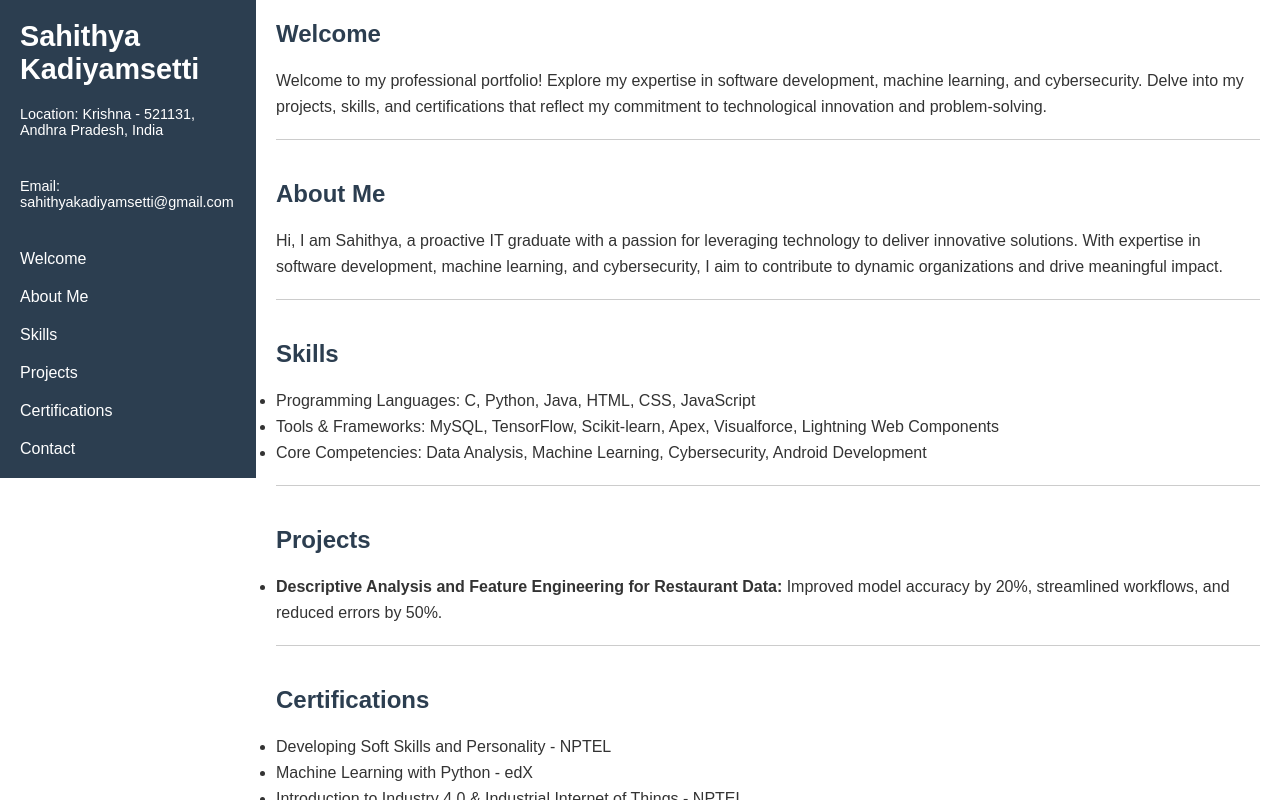
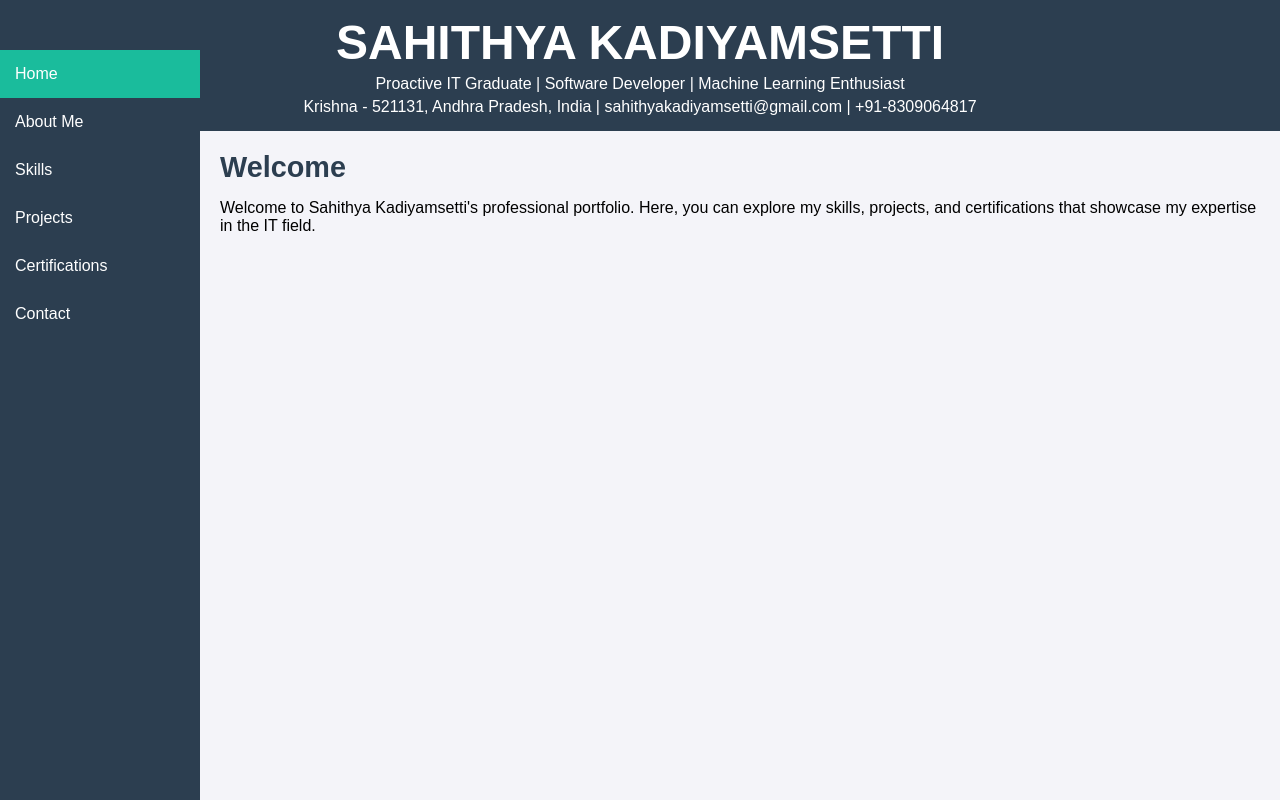
Before and after one commit to sahithyakadiyamsetti/sahithyakadiyamsetti_portfolio, a plain HTML site: page index.html in a window 1280 px wide. Drawn offline with Linux system fonts and the light colour scheme.

Commit message:
Update index.html

```diff
--- a/index.html
+++ b/index.html
@@ -3,7 +3,7 @@
 <head>
     <meta charset="UTF-8">
     <meta name="viewport" content="width=device-width, initial-scale=1.0">
-    <title>Sahithya Kadiyamsetti</title>
+    <title>SAHITHYA KADIYAMSETTI</title>
     <style>
         * {
             margin: 0;
@@ -13,145 +13,165 @@
         }
 
         body {
-            display: flex;
-            height: 100vh;
-            overflow: hidden;
+            scroll-behavior: smooth;
+            background-color: #f4f4f9;
         }
 
-        nav {
+        header {
             background-color: #2c3e50;
             color: white;
-            width: 20%;
-            padding: 20px;
-            display: flex;
-            flex-direction: column;
-            align-items: flex-start;
-            gap: 20px;
-            position: fixed;
+            padding: 15px;
+            text-align: center;
+            font-size: 1.5rem;
         }
 
-        nav h1 {
-            font-size: 1.8rem;
+        header span {
+            display: block;
+            font-size: 1rem;
+            margin-top: 5px;
+            font-weight: 300;
         }
 
-        nav p {
-            font-size: 0.9rem;
-            margin-bottom: 20px;
+        #sidebar {
+            position: fixed;
+            top: 0;
+            left: 0;
+            height: 100%;
+            width: 200px;
+            background-color: #2c3e50;
+            color: white;
+            padding-top: 50px;
         }
 
-        nav a {
+        #sidebar nav a {
+            display: block;
             color: white;
+            padding: 15px;
             text-decoration: none;
             font-size: 1rem;
-            transition: color 0.3s;
+            transition: background 0.3s;
         }
 
-        nav a:hover {
-            color: #FFD700;
+        #sidebar nav a:hover, #sidebar nav a.active {
+            background-color: #1abc9c;
         }
 
         main {
-            margin-left: 20%;
+            margin-left: 200px;
             padding: 20px;
-            width: 80%;
-            overflow-y: auto;
         }
 
         section {
-            margin-bottom: 40px;
-            padding-bottom: 20px;
-            border-bottom: 1px solid #ccc;
+            display: none;
+            animation: fadeIn 0.5s ease-in-out;
         }
 
-        .section-title {
-            font-size: 1.5rem;
-            margin-bottom: 20px;
+        section.active {
+            display: block;
+        }
+
+        @keyframes fadeIn {
+            from { opacity: 0; }
+            to { opacity: 1; }
+        }
+
+        h2 {
+            font-size: 1.8rem;
+            margin-bottom: 15px;
             color: #2c3e50;
         }
 
-        .content {
-            font-size: 1rem;
-            line-height: 1.6;
-            color: #333;
+        ul {
+            list-style: disc;
+            padding-left: 20px;
         }
 
-        footer {
-            text-align: center;
-            background-color: #2c3e50;
-            color: white;
-            padding: 10px;
+        ul li {
+            margin: 10px 0;
         }
-
     </style>
 </head>
 <body>
+    <header>
+        <h1>SAHITHYA KADIYAMSETTI</h1>
+        <span>Proactive IT Graduate | Software Developer | Machine Learning Enthusiast</span>
+        <span>Krishna - 521131, Andhra Pradesh, India | sahithyakadiyamsetti@gmail.com | +91-8309064817</span>
+    </header>
+
+    <div id="sidebar">
         <nav>
-        <h1>Sahithya Kadiyamsetti</h1>
-        <p>Location: Krishna - 521131, Andhra Pradesh, India</p>
-        <p>Email: sahithyakadiyamsetti@gmail.com</p>
-        <a href="#welcome">Welcome</a>
-        <a href="#about">About Me</a>
-        <a href="#skills">Skills</a>
-        <a href="#projects">Projects</a>
-        <a href="#certifications">Certifications</a>
-        <a href="#contact">Contact</a>
+            <a href="#home" onclick="showSection('home')" class="active">Home</a>
+            <a href="#about" onclick="showSection('about')">About Me</a>
+            <a href="#skills" onclick="showSection('skills')">Skills</a>
+            <a href="#projects" onclick="showSection('projects')">Projects</a>
+            <a href="#certifications" onclick="showSection('certifications')">Certifications</a>
+            <a href="#contact" onclick="showSection('contact')">Contact</a>
         </nav>
+    </div>
 
     <main>
-        <section id="welcome">
-            <h2 class="section-title">Welcome</h2>
-            <div class="content">
-                <p>Welcome to my professional portfolio! Explore my expertise in software development, machine learning, and cybersecurity. Delve into my projects, skills, and certifications that reflect my commitment to technological innovation and problem-solving.</p>
-            </div>
+        <section id="home" class="active">
+            <h2>Welcome</h2>
+            <p>Welcome to Sahithya Kadiyamsetti's professional portfolio. Here, you can explore my skills, projects, and certifications that showcase my expertise in the IT field.</p>
         </section>
 
         <section id="about">
-            <h2 class="section-title">About Me</h2>
-            <div class="content">
-                <p>Hi, I am Sahithya, a proactive IT graduate with a passion for leveraging technology to deliver innovative solutions. With expertise in software development, machine learning, and cybersecurity, I aim to contribute to dynamic organizations and drive meaningful impact.</p>
-            </div>
+            <h2>About Me</h2>
+            <ul>
+                <li>I am a proactive IT graduate passionate about leveraging cutting-edge technology to deliver innovative solutions.</li>
+                <li>My expertise lies in software development, machine learning, and cybersecurity.</li>
+                <li>I aim to contribute effectively to dynamic organizations.</li>
+            </ul>
         </section>
 
         <section id="skills">
-            <h2 class="section-title">Skills</h2>
-            <div class="content">
+            <h2>Skills</h2>
             <ul>
-                    <li>Programming Languages: C, Python, Java, HTML, CSS, JavaScript</li>
-                    <li>Tools & Frameworks: MySQL, TensorFlow, Scikit-learn, Apex, Visualforce, Lightning Web Components</li>
-                    <li>Core Competencies: Data Analysis, Machine Learning, Cybersecurity, Android Development</li>
+                <li><strong>Programming Languages:</strong> C, Python, Java, HTML, CSS, JavaScript</li>
+                <li><strong>Tools & Frameworks:</strong> MySQL, TensorFlow, Scikit-learn, Apex, Visualforce, Lightning Web Components</li>
+                <li><strong>Core Competencies:</strong> Data Analysis, Machine Learning, Cybersecurity, Android Development</li>
             </ul>
-            </div>
         </section>
 
         <section id="projects">
-            <h2 class="section-title">Projects</h2>
-            <div class="content">
+            <h2>Projects</h2>
             <ul>
                 <li><strong>Descriptive Analysis and Feature Engineering for Restaurant Data:</strong> Improved model accuracy by 20%, streamlined workflows, and reduced errors by 50%.</li>
             </ul>
-            </div>
         </section>
 
         <section id="certifications">
-            <h2 class="section-title">Certifications</h2>
-            <div class="content">
+            <h2>Certifications</h2>
             <ul>
                 <li>Developing Soft Skills and Personality - NPTEL</li>
                 <li>Machine Learning with Python - edX</li>
                 <li>Introduction to Industry 4.0 & Industrial Internet of Things - NPTEL</li>
             </ul>
-            </div>
         </section>
 
         <section id="contact">
-            <h2 class="section-title">Contact</h2>
-            <div class="content">
-                <p>Email: sahithyakadiyamsetti@gmail.com</p>
-                <p>Phone: +91-8309064817</p>
-                <p><a href="https://www.linkedin.com/in/sahithya-kadiyamsetti-a827301b6" target="_blank">LinkedIn Profile</a></p>
-                <p><a href="https://github.com/kadiyamsettisahithya" target="_blank">GitHub Profile</a></p>
-            </div>
+            <h2>Contact</h2>
+            <ul>
+                <li><strong>Email:</strong> sahithyakadiyamsetti@gmail.com</li>
+                <li><strong>Phone:</strong> +91-8309064817</li>
+                <li><strong>LinkedIn:</strong> <a href="https://www.linkedin.com/in/sahithya-kadiyamsetti-a827301b6" target="_blank">LinkedIn Profile</a></li>
+                <li><strong>GitHub:</strong> <a href="https://github.com/kadiyamsettisahithya" target="_blank">GitHub Profile</a></li>
+            </ul>
         </section>
     </main>
+
+    <script>
+        function showSection(sectionId) {
+            document.querySelectorAll('section').forEach(section => {
+                section.classList.remove('active');
+            });
+            document.querySelector(`#${sectionId}`).classList.add('active');
+
+            document.querySelectorAll('#sidebar nav a').forEach(link => {
+                link.classList.remove('active');
+            });
+            document.querySelector(`#sidebar nav a[href="#${sectionId}"]`).classList.add('active');
+        }
+    </script>
 </body>
 </html>
```
Lines whose indentation alone changed are shown as unchanged.
